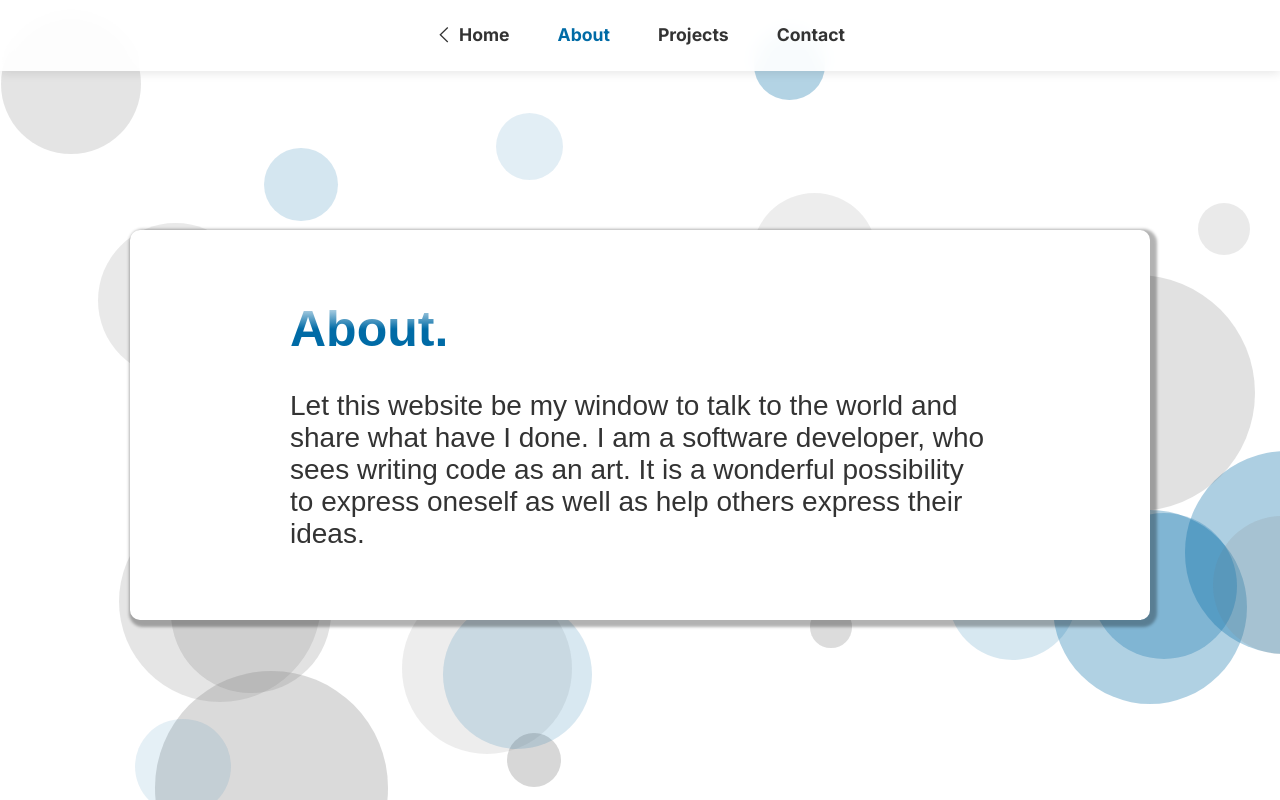
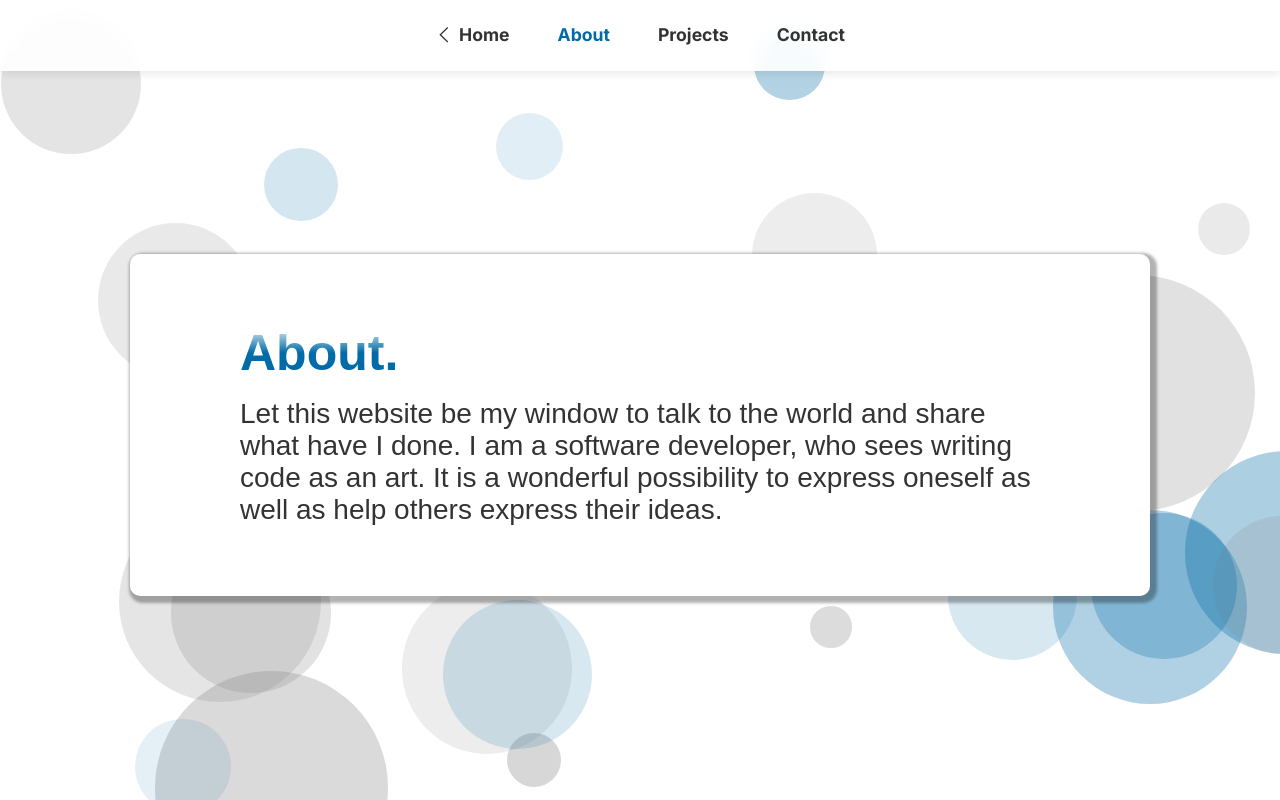
Before and after one commit to MyHKo/website-portfolio, a React (Vite) app: page /about in a window 1280 px wide. Built offline with nearby package versions, Linux system fonts and the light colour scheme.

Commit message:
Adjust paddings and gaps

```diff
--- a/src/Sections/About/about.module.less
+++ b/src/Sections/About/about.module.less
@@ -9,7 +9,7 @@
   align-items: center;
   position: relative;
   flex-direction: column;
-  gap: 2rem;
+  gap: 1rem;
   border-radius: 10px;
   box-shadow: 3px 3px 3px 4px rgba(0, 0, 0, 0.3);
   background-color: white;
@@ -26,7 +26,7 @@
 }
 
 .header_container {
-  width: 700px;
+  width: 800px;
   display: flex;
   justify-content: left;
 
@@ -51,7 +51,7 @@
 }
 
 .text {
-  width: 700px;
+  width: 800px;
   font-size: 28px;
   color: #333;
 
--- a/src/Sections/Contact/contact.module.less
+++ b/src/Sections/Contact/contact.module.less
@@ -9,7 +9,7 @@
   align-items: center;
   position: relative;
   flex-direction: column;
-  gap: 2rem;
+  gap: 1rem;
   border-radius: 10px;
   box-shadow: 3px 3px 3px 4px rgba(0, 0, 0, 0.3);
   background-color: white;
@@ -26,7 +26,7 @@
 }
 
 .header_container {
-  width: 700px;
+  width: 800px;
   display: flex;
   justify-content: left;
 
@@ -51,7 +51,7 @@
 }
 
 .text {
-  width: 700px;
+  width: 800px;
   font-size: 28px;
   color: #333;
 
--- a/src/Sections/Projects/projects.module.less
+++ b/src/Sections/Projects/projects.module.less
@@ -8,7 +8,7 @@
   align-items: center;
   position: relative;
   flex-direction: column;
-  gap: 2rem;
+  gap: 1rem;
   border-radius: 10px;
   box-shadow: 3px 3px 3px 4px rgba(0, 0, 0, 0.3);
   background-color: white;
@@ -26,8 +26,9 @@
   .projectsContainer {
   width: 100%;
   display: flex;
-  gap: 20px;
+  gap: 1rem;
   justify-content: left;
+    flex-direction: column;
   }
 }
 
@@ -57,6 +58,7 @@
 }
 
 .text {
+  margin-bottom: 1rem;
   width: 800px;
   font-size: 28px;
   color: #333;
```
